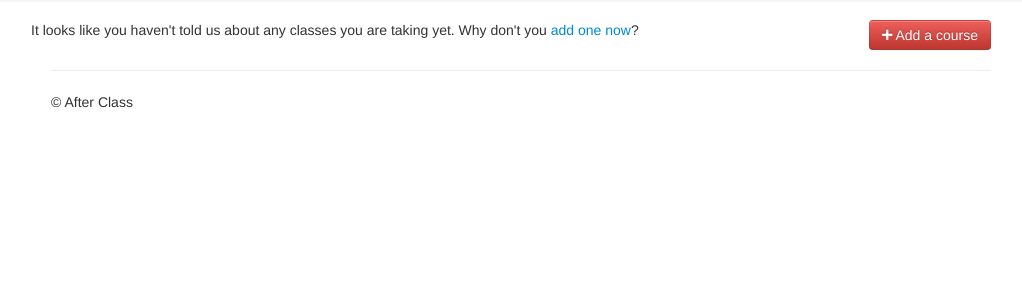
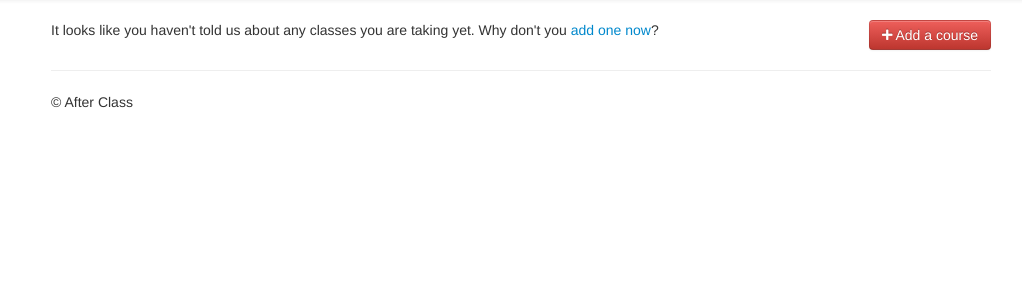
Before and after one commit to reedlabotz/AfterClass, a Django app: template app/templates/courses.html in a window 1280 px wide. Shown: the part 75-375 px from the top of the page, without its empty margins (119-1141 px from the left). Run offline with Django 3.2, Linux system fonts and the light colour scheme; the template is opened without the code that fills it, so the values that code supplies are empty; some libraries are stand-ins or nearby versions.

Commit message:
Fix formatting error in courses template

```diff
--- a/app/templates/courses.html
+++ b/app/templates/courses.html
@@ -1,6 +1,7 @@
 {% extends "base.html" %}
 {% block content %}
 <div class="row">
+   <div class="span12">
       <a href="/courses/add" class="btn btn-danger pull-right"><i class="icon-plus"></i> Add a course</a>
       {% if courses %}
       <h2>Your Courses</h2>
@@ -19,10 +20,7 @@
       </ul>
       {% else %}
       <p>It looks like you haven't told us about any classes you are taking yet. Why don't you <a href="/courses/add">add one now</a>?
-
       {% endif %}
-
-
-
+   </div>
 </div>
 {% endblock %}
```
Lines whose indentation alone changed are shown as unchanged.
